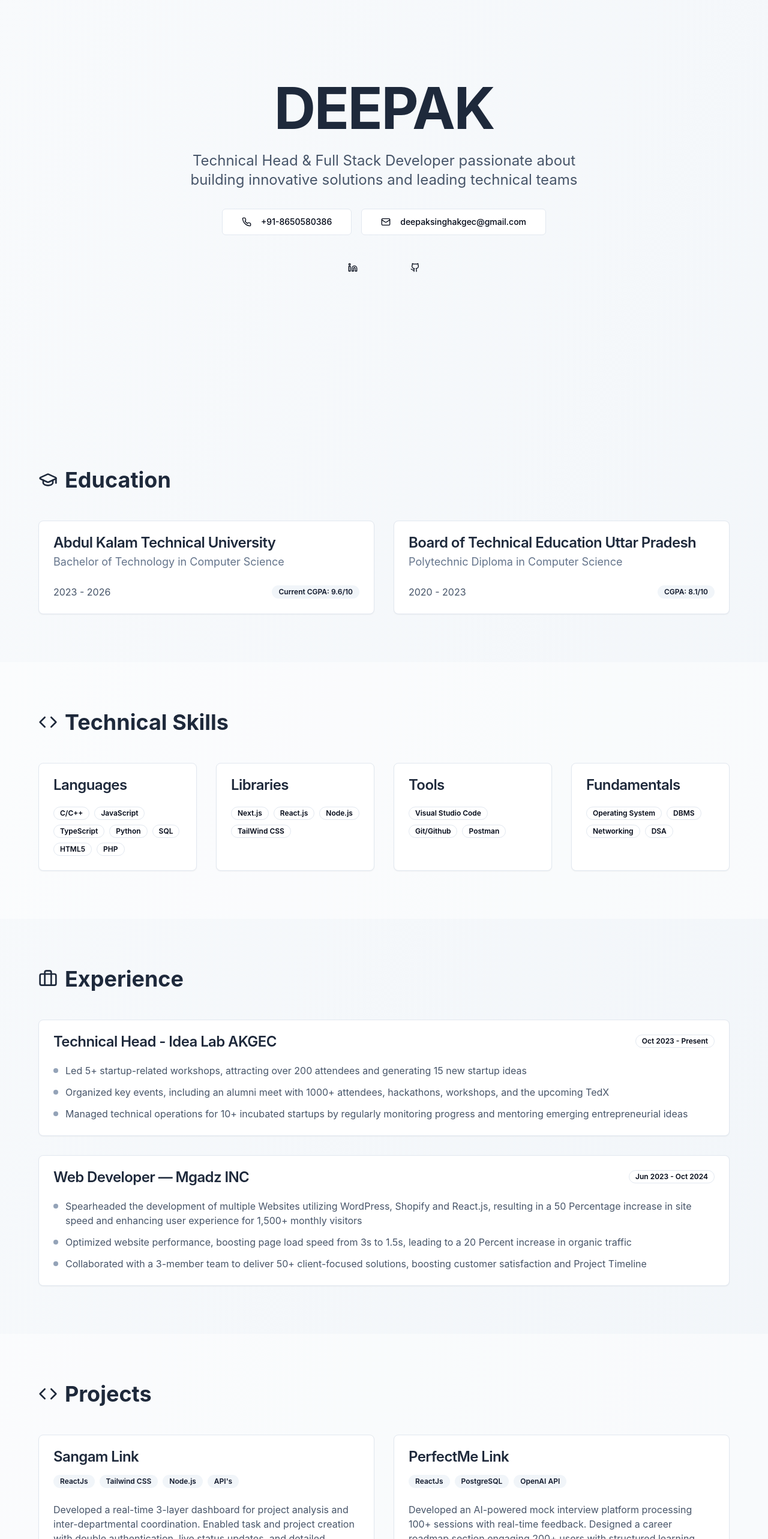
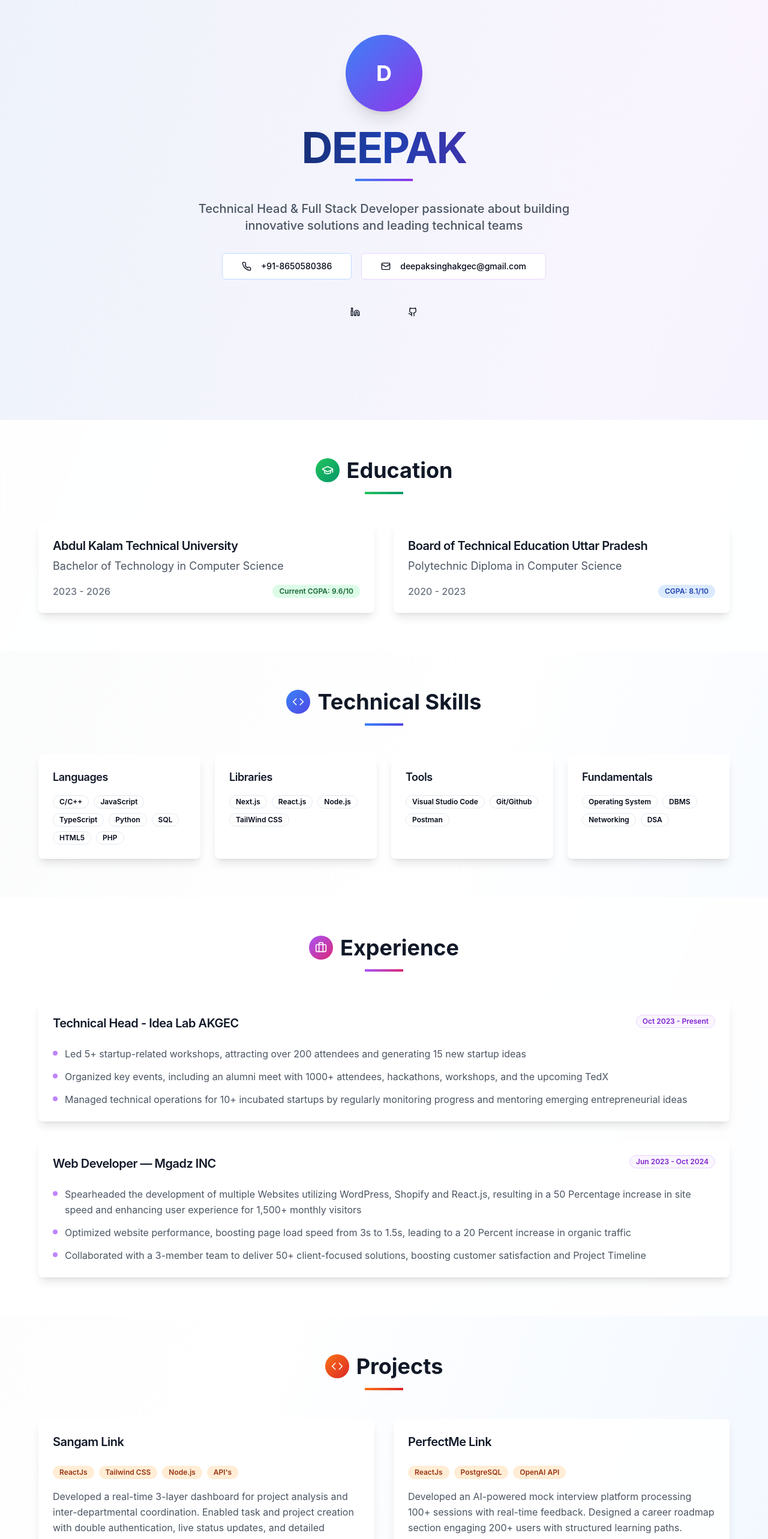
Before and after one commit to devopsdeepaks/portfolio, a React (Vite) app: page / in a window 1280 px wide. Shown: the part 100-2666 px from the top of the page at 60% size. Built offline with nearby package versions, Linux system fonts and the light colour scheme.

Commit message:
Fix: Address design and color issues
Refine the website's design and color scheme based on user feedback.

```diff
--- a/src/pages/Index.tsx
+++ b/src/pages/Index.tsx
@@ -71,31 +71,38 @@ const Index = () => {
   ];
 
   return (
-    <div className="min-h-screen bg-gradient-to-br from-slate-50 to-slate-100">
+    <div className="min-h-screen bg-gradient-to-br from-gray-50 via-white to-blue-50">
       {/* Header/Hero Section */}
-      <section className="relative min-h-screen flex items-center justify-center px-6">
-        <div className={`text-center transition-all duration-1000 ${isVisible ? 'opacity-100 translate-y-0' : 'opacity-0 translate-y-10'}`}>
-          <h1 className="text-6xl md:text-8xl font-bold text-slate-800 mb-6 tracking-tight">
+      <section className="relative min-h-screen flex items-center justify-center px-6 py-12">
+        <div className="absolute inset-0 bg-gradient-to-r from-blue-600/5 to-purple-600/5"></div>
+        <div className={`relative z-10 text-center transition-all duration-1000 ${isVisible ? 'opacity-100 translate-y-0' : 'opacity-0 translate-y-10'}`}>
+          <div className="mb-8">
+            <div className="w-32 h-32 mx-auto mb-6 rounded-full bg-gradient-to-br from-blue-500 to-purple-600 flex items-center justify-center text-white text-4xl font-bold shadow-xl">
+              D
+            </div>
+            <h1 className="text-5xl md:text-7xl font-bold bg-gradient-to-r from-gray-900 via-blue-800 to-purple-800 bg-clip-text text-transparent mb-4 tracking-tight">
               DEEPAK
             </h1>
-          <p className="text-xl md:text-2xl text-slate-600 mb-8 max-w-2xl mx-auto leading-relaxed">
+            <div className="w-24 h-1 bg-gradient-to-r from-blue-500 to-purple-600 mx-auto mb-6"></div>
+          </div>
+          <p className="text-lg md:text-xl text-gray-600 mb-8 max-w-2xl mx-auto leading-relaxed font-medium">
             Technical Head & Full Stack Developer passionate about building innovative solutions and leading technical teams
           </p>
           <div className="flex flex-wrap justify-center gap-4 mb-8">
-            <Button variant="outline" size="lg" className="group hover:bg-slate-800 hover:text-white transition-all duration-300">
+            <Button variant="outline" size="lg" className="group hover:bg-blue-600 hover:text-white transition-all duration-300 border-blue-200">
               <Phone className="w-4 h-4 mr-2 group-hover:scale-110 transition-transform" />
               +91-8650580386
             </Button>
-            <Button variant="outline" size="lg" className="group hover:bg-slate-800 hover:text-white transition-all duration-300">
+            <Button variant="outline" size="lg" className="group hover:bg-purple-600 hover:text-white transition-all duration-300 border-purple-200">
               <Mail className="w-4 h-4 mr-2 group-hover:scale-110 transition-transform" />
               deepaksinghakgec@gmail.com
             </Button>
           </div>
-          <div className="flex justify-center gap-6">
-            <Button variant="ghost" size="lg" className="hover:scale-110 transition-all duration-300">
+          <div className="flex justify-center gap-4">
+            <Button variant="ghost" size="lg" className="hover:scale-110 transition-all duration-300 hover:bg-blue-100 hover:text-blue-600">
               <Linkedin className="w-6 h-6" />
             </Button>
-            <Button variant="ghost" size="lg" className="hover:scale-110 transition-all duration-300">
+            <Button variant="ghost" size="lg" className="hover:scale-110 transition-all duration-300 hover:bg-gray-100 hover:text-gray-800">
               <Github className="w-6 h-6" />
             </Button>
           </div>
@@ -103,34 +110,39 @@ const Index = () => {
       </section>
 
       {/* Education Section */}
-      <section className="py-20 px-6">
+      <section className="py-16 px-6 bg-white/80 backdrop-blur-sm">
         <div className="max-w-6xl mx-auto">
-          <h2 className="text-4xl font-bold text-slate-800 mb-12 flex items-center gap-3">
-            <GraduationCap className="w-8 h-8" />
+          <div className="text-center mb-12">
+            <h2 className="text-3xl md:text-4xl font-bold text-gray-900 mb-4 flex items-center justify-center gap-3">
+              <div className="w-10 h-10 rounded-full bg-gradient-to-br from-green-500 to-emerald-600 flex items-center justify-center">
+                <GraduationCap className="w-5 h-5 text-white" />
+              </div>
               Education
             </h2>
+            <div className="w-16 h-1 bg-gradient-to-r from-green-500 to-emerald-600 mx-auto"></div>
+          </div>
           <div className="grid md:grid-cols-2 gap-8">
-            <Card className="hover:shadow-lg transition-all duration-300 hover:-translate-y-1">
-              <CardHeader>
-                <CardTitle className="text-slate-800">Abdul Kalam Technical University</CardTitle>
-                <CardDescription className="text-lg">Bachelor of Technology in Computer Science</CardDescription>
+            <Card className="hover:shadow-xl transition-all duration-300 hover:-translate-y-2 border-0 shadow-lg bg-white/90 backdrop-blur-sm">
+              <CardHeader className="pb-4">
+                <CardTitle className="text-gray-900 text-xl">Abdul Kalam Technical University</CardTitle>
+                <CardDescription className="text-lg text-gray-600">Bachelor of Technology in Computer Science</CardDescription>
               </CardHeader>
               <CardContent>
                 <div className="flex justify-between items-center">
-                  <span className="text-slate-600">2023 - 2026</span>
-                  <Badge variant="secondary">Current CGPA: 9.6/10</Badge>
+                  <span className="text-gray-500 font-medium">2023 - 2026</span>
+                  <Badge className="bg-green-100 text-green-800 hover:bg-green-200">Current CGPA: 9.6/10</Badge>
                 </div>
               </CardContent>
             </Card>
-            <Card className="hover:shadow-lg transition-all duration-300 hover:-translate-y-1">
-              <CardHeader>
-                <CardTitle className="text-slate-800">Board of Technical Education Uttar Pradesh</CardTitle>
-                <CardDescription className="text-lg">Polytechnic Diploma in Computer Science</CardDescription>
+            <Card className="hover:shadow-xl transition-all duration-300 hover:-translate-y-2 border-0 shadow-lg bg-white/90 backdrop-blur-sm">
+              <CardHeader className="pb-4">
+                <CardTitle className="text-gray-900 text-xl">Board of Technical Education Uttar Pradesh</CardTitle>
+                <CardDescription className="text-lg text-gray-600">Polytechnic Diploma in Computer Science</CardDescription>
               </CardHeader>
               <CardContent>
                 <div className="flex justify-between items-center">
-                  <span className="text-slate-600">2020 - 2023</span>
-                  <Badge variant="secondary">CGPA: 8.1/10</Badge>
+                  <span className="text-gray-500 font-medium">2020 - 2023</span>
+                  <Badge className="bg-blue-100 text-blue-800 hover:bg-blue-200">CGPA: 8.1/10</Badge>
                 </div>
               </CardContent>
             </Card>
@@ -139,22 +151,27 @@ const Index = () => {
       </section>
 
       {/* Skills Section */}
-      <section className="py-20 px-6 bg-white/50">
+      <section className="py-16 px-6">
         <div className="max-w-6xl mx-auto">
-          <h2 className="text-4xl font-bold text-slate-800 mb-12 flex items-center gap-3">
-            <Code className="w-8 h-8" />
+          <div className="text-center mb-12">
+            <h2 className="text-3xl md:text-4xl font-bold text-gray-900 mb-4 flex items-center justify-center gap-3">
+              <div className="w-10 h-10 rounded-full bg-gradient-to-br from-blue-500 to-indigo-600 flex items-center justify-center">
+                <Code className="w-5 h-5 text-white" />
+              </div>
               Technical Skills
             </h2>
-          <div className="grid md:grid-cols-2 lg:grid-cols-4 gap-8">
+            <div className="w-16 h-1 bg-gradient-to-r from-blue-500 to-indigo-600 mx-auto"></div>
+          </div>
+          <div className="grid md:grid-cols-2 lg:grid-cols-4 gap-6">
             {Object.entries(skills).map(([category, items], index) => (
-              <Card key={category} className={`hover:shadow-lg transition-all duration-300 hover:-translate-y-1 delay-${index * 100}`}>
-                <CardHeader>
-                  <CardTitle className="capitalize text-slate-800">{category.replace(/([A-Z])/g, ' $1').trim()}</CardTitle>
+              <Card key={category} className={`hover:shadow-xl transition-all duration-300 hover:-translate-y-2 border-0 shadow-lg bg-white/90 backdrop-blur-sm animate-fade-in delay-${index * 100}`}>
+                <CardHeader className="pb-4">
+                  <CardTitle className="capitalize text-gray-900 text-lg">{category.replace(/([A-Z])/g, ' $1').trim()}</CardTitle>
                 </CardHeader>
                 <CardContent>
                   <div className="flex flex-wrap gap-2">
                     {items.map((skill) => (
-                      <Badge key={skill} variant="outline" className="hover:bg-slate-800 hover:text-white transition-colors">
+                      <Badge key={skill} variant="outline" className="hover:bg-blue-50 hover:text-blue-700 hover:border-blue-300 transition-colors text-xs">
                         {skill}
                       </Badge>
                     ))}
@@ -167,28 +184,33 @@ const Index = () => {
       </section>
 
       {/* Experience Section */}
-      <section className="py-20 px-6">
+      <section className="py-16 px-6 bg-white/80 backdrop-blur-sm">
         <div className="max-w-6xl mx-auto">
-          <h2 className="text-4xl font-bold text-slate-800 mb-12 flex items-center gap-3">
-            <Briefcase className="w-8 h-8" />
+          <div className="text-center mb-12">
+            <h2 className="text-3xl md:text-4xl font-bold text-gray-900 mb-4 flex items-center justify-center gap-3">
+              <div className="w-10 h-10 rounded-full bg-gradient-to-br from-purple-500 to-pink-600 flex items-center justify-center">
+                <Briefcase className="w-5 h-5 text-white" />
+              </div>
               Experience
             </h2>
+            <div className="w-16 h-1 bg-gradient-to-r from-purple-500 to-pink-600 mx-auto"></div>
+          </div>
           <div className="space-y-8">
             {experiences.map((exp, index) => (
-              <Card key={index} className="hover:shadow-lg transition-all duration-300 hover:-translate-y-1">
-                <CardHeader>
-                  <div className="flex justify-between items-start">
+              <Card key={index} className="hover:shadow-xl transition-all duration-300 hover:-translate-y-2 border-0 shadow-lg bg-white/90 backdrop-blur-sm">
+                <CardHeader className="pb-4">
+                  <div className="flex flex-col md:flex-row md:justify-between md:items-start gap-4">
                     <div>
-                      <CardTitle className="text-slate-800">{exp.title}</CardTitle>
+                      <CardTitle className="text-gray-900 text-xl mb-2">{exp.title}</CardTitle>
                     </div>
-                    <Badge variant="outline">{exp.duration}</Badge>
+                    <Badge variant="outline" className="bg-purple-50 text-purple-700 border-purple-200 self-start">{exp.duration}</Badge>
                   </div>
                 </CardHeader>
                 <CardContent>
                   <ul className="space-y-3">
                     {exp.achievements.map((achievement, i) => (
-                      <li key={i} className="flex items-start gap-3 text-slate-600">
-                        <div className="w-2 h-2 bg-slate-400 rounded-full mt-2 flex-shrink-0"></div>
+                      <li key={i} className="flex items-start gap-3 text-gray-600 leading-relaxed">
+                        <div className="w-2 h-2 bg-purple-400 rounded-full mt-2 flex-shrink-0"></div>
                         {achievement}
                       </li>
                     ))}
@@ -201,32 +223,37 @@ const Index = () => {
       </section>
 
       {/* Projects Section */}
-      <section className="py-20 px-6 bg-white/50">
+      <section className="py-16 px-6">
         <div className="max-w-6xl mx-auto">
-          <h2 className="text-4xl font-bold text-slate-800 mb-12 flex items-center gap-3">
-            <Code className="w-8 h-8" />
+          <div className="text-center mb-12">
+            <h2 className="text-3xl md:text-4xl font-bold text-gray-900 mb-4 flex items-center justify-center gap-3">
+              <div className="w-10 h-10 rounded-full bg-gradient-to-br from-orange-500 to-red-600 flex items-center justify-center">
+                <Code className="w-5 h-5 text-white" />
+              </div>
               Projects
             </h2>
+            <div className="w-16 h-1 bg-gradient-to-r from-orange-500 to-red-600 mx-auto"></div>
+          </div>
           <div className="grid md:grid-cols-2 gap-8">
             {projects.map((project, index) => (
-              <Card key={index} className="hover:shadow-lg transition-all duration-300 hover:-translate-y-1 group">
-                <CardHeader>
-                  <div className="flex justify-between items-start">
-                    <CardTitle className="text-slate-800 group-hover:text-slate-900">{project.title}</CardTitle>
+              <Card key={index} className="hover:shadow-xl transition-all duration-300 hover:-translate-y-2 group border-0 shadow-lg bg-white/90 backdrop-blur-sm">
+                <CardHeader className="pb-4">
+                  <div className="flex justify-between items-start mb-3">
+                    <CardTitle className="text-gray-900 group-hover:text-orange-700 transition-colors text-xl">{project.title}</CardTitle>
                     {project.github && (
-                      <Button variant="ghost" size="sm" className="opacity-0 group-hover:opacity-100 transition-opacity">
+                      <Button variant="ghost" size="sm" className="opacity-0 group-hover:opacity-100 transition-opacity hover:bg-orange-50 hover:text-orange-600">
                         <Github className="w-4 h-4" />
                       </Button>
                     )}
                   </div>
                   <div className="flex flex-wrap gap-2">
                     {project.tech.map((tech) => (
-                      <Badge key={tech} variant="secondary">{tech}</Badge>
+                      <Badge key={tech} className="bg-orange-100 text-orange-800 hover:bg-orange-200 text-xs">{tech}</Badge>
                     ))}
                   </div>
                 </CardHeader>
                 <CardContent>
-                  <p className="text-slate-600">{project.description}</p>
+                  <p className="text-gray-600 leading-relaxed">{project.description}</p>
                 </CardContent>
               </Card>
             ))}
@@ -235,20 +262,25 @@ const Index = () => {
       </section>
 
       {/* Achievements Section */}
-      <section className="py-20 px-6">
+      <section className="py-16 px-6 bg-white/80 backdrop-blur-sm">
         <div className="max-w-6xl mx-auto">
-          <h2 className="text-4xl font-bold text-slate-800 mb-12 flex items-center gap-3">
-            <Award className="w-8 h-8" />
+          <div className="text-center mb-12">
+            <h2 className="text-3xl md:text-4xl font-bold text-gray-900 mb-4 flex items-center justify-center gap-3">
+              <div className="w-10 h-10 rounded-full bg-gradient-to-br from-yellow-500 to-orange-600 flex items-center justify-center">
+                <Award className="w-5 h-5 text-white" />
+              </div>
               Achievements
             </h2>
+            <div className="w-16 h-1 bg-gradient-to-r from-yellow-500 to-orange-600 mx-auto"></div>
+          </div>
           <div className="grid md:grid-cols-3 gap-8">
             {achievements.map((achievement, index) => (
-              <Card key={index} className="hover:shadow-lg transition-all duration-300 hover:-translate-y-1">
-                <CardHeader>
-                  <CardTitle className="text-slate-800 text-lg">{achievement.title}</CardTitle>
+              <Card key={index} className="hover:shadow-xl transition-all duration-300 hover:-translate-y-2 border-0 shadow-lg bg-white/90 backdrop-blur-sm">
+                <CardHeader className="pb-4">
+                  <CardTitle className="text-gray-900 text-lg leading-tight">{achievement.title}</CardTitle>
                 </CardHeader>
                 <CardContent>
-                  <p className="text-slate-600">{achievement.description}</p>
+                  <p className="text-gray-600 leading-relaxed">{achievement.description}</p>
                 </CardContent>
               </Card>
             ))}
@@ -257,12 +289,12 @@ const Index = () => {
       </section>
 
       {/* Footer */}
-      <footer className="py-12 px-6 bg-slate-800 text-white">
+      <footer className="py-16 px-6 bg-gradient-to-r from-gray-900 via-blue-900 to-purple-900 text-white">
         <div className="max-w-6xl mx-auto text-center">
-          <h3 className="text-2xl font-bold mb-4">Let's Build Something Amazing Together</h3>
-          <p className="text-slate-300 mb-6">Always open to discussing new opportunities and innovative projects</p>
+          <h3 className="text-2xl md:text-3xl font-bold mb-4">Let's Build Something Amazing Together</h3>
+          <p className="text-gray-300 mb-8 text-lg">Always open to discussing new opportunities and innovative projects</p>
           <div className="flex justify-center gap-4">
-            <Button variant="outline" className="text-white border-white hover:bg-white hover:text-slate-800">
+            <Button className="bg-white text-gray-900 hover:bg-gray-100 transition-colors">
               <Mail className="w-4 h-4 mr-2" />
               Get In Touch
             </Button>
```
Lines whose indentation alone changed are shown as unchanged.
